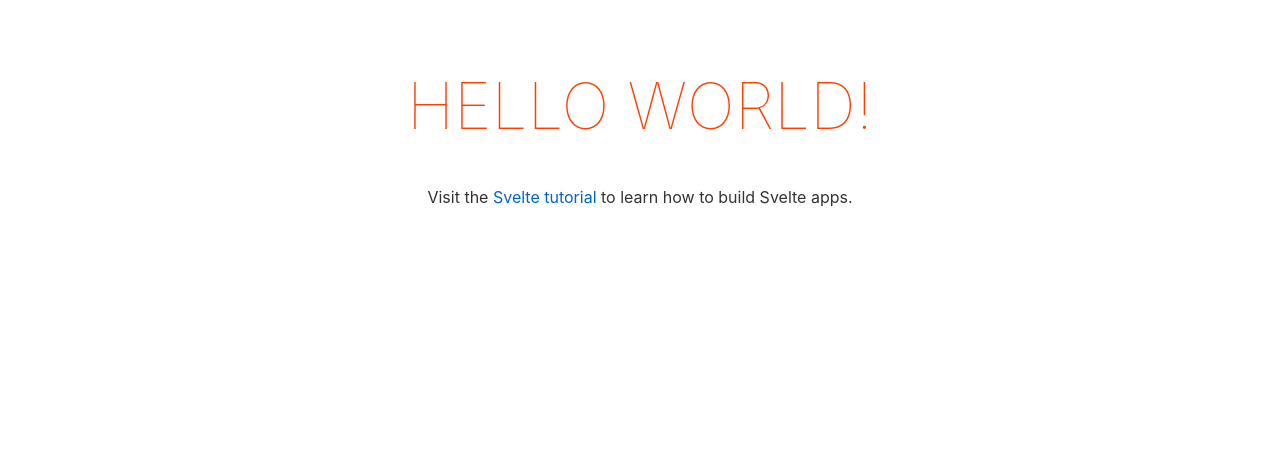
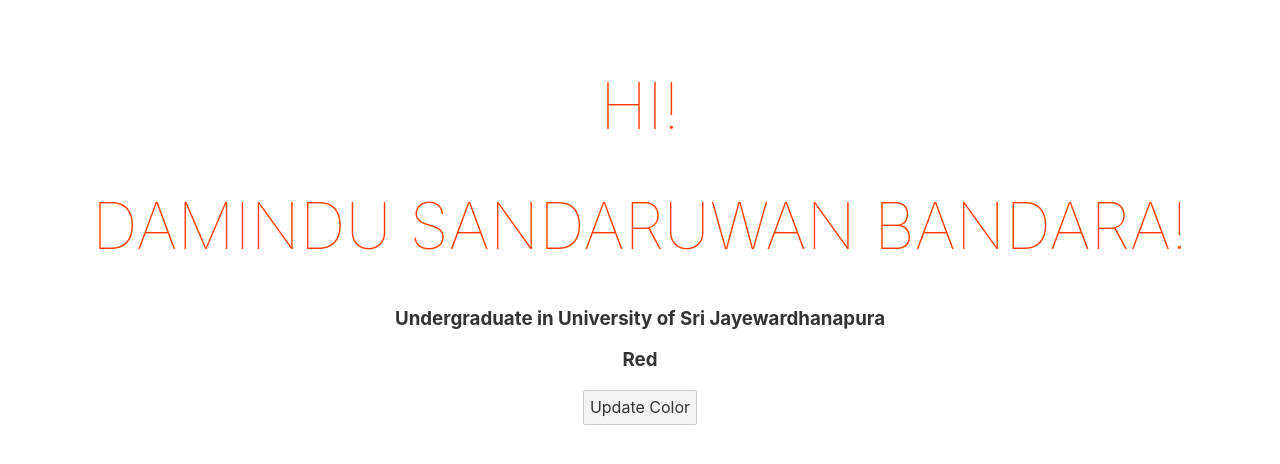
Before and after one commit to DaminduSandaruwan/LearnSvelte, a Svelte app in the folder myproject/: page / in a window 1280 px wide. Shown: the top 464 px of the page. Built offline with nearby package versions, Linux system fonts and the light colour scheme.

Commit message:
change dynamic data

```diff
--- a/myproject/src/App.svelte
+++ b/myproject/src/App.svelte
@@ -1,10 +1,19 @@
 <script>
-	export let name;
+	let name = 'Damindu Sandaruwan Bandara';
+	let color = 'Red';
+	let education='Undergraduate in University of Sri Jayewardhanapura';
+	const handlecolor = () => {
+		color = 'Black';
+	};
 </script>
 
 <main>
-	<h1>Hello {name}!</h1>
-	<p>Visit the <a href="https://svelte.dev/tutorial">Svelte tutorial</a> to learn how to build Svelte apps.</p>
+	<h1>Hi!</h1>
+	<h1>{name}!</h1>
+	<h3>{education}</h3>
+	<h3>{color}</h3>
+	<button on:click={handlecolor}>Update Color</button>
+
 </main>
 
 <style>
```
